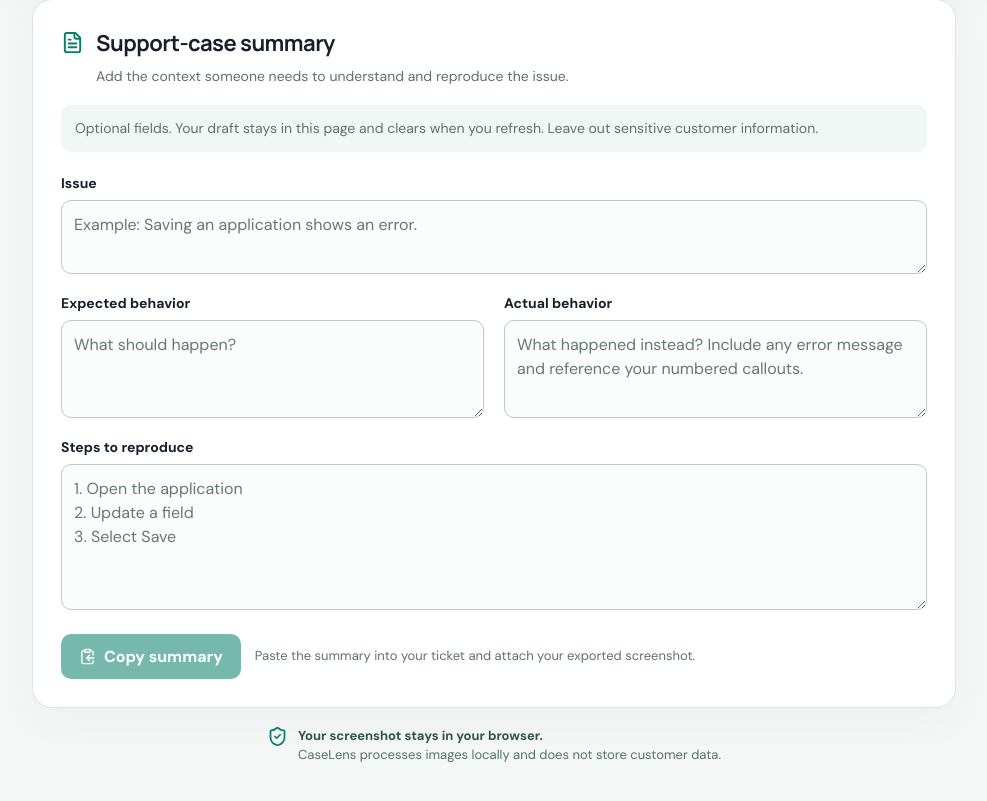
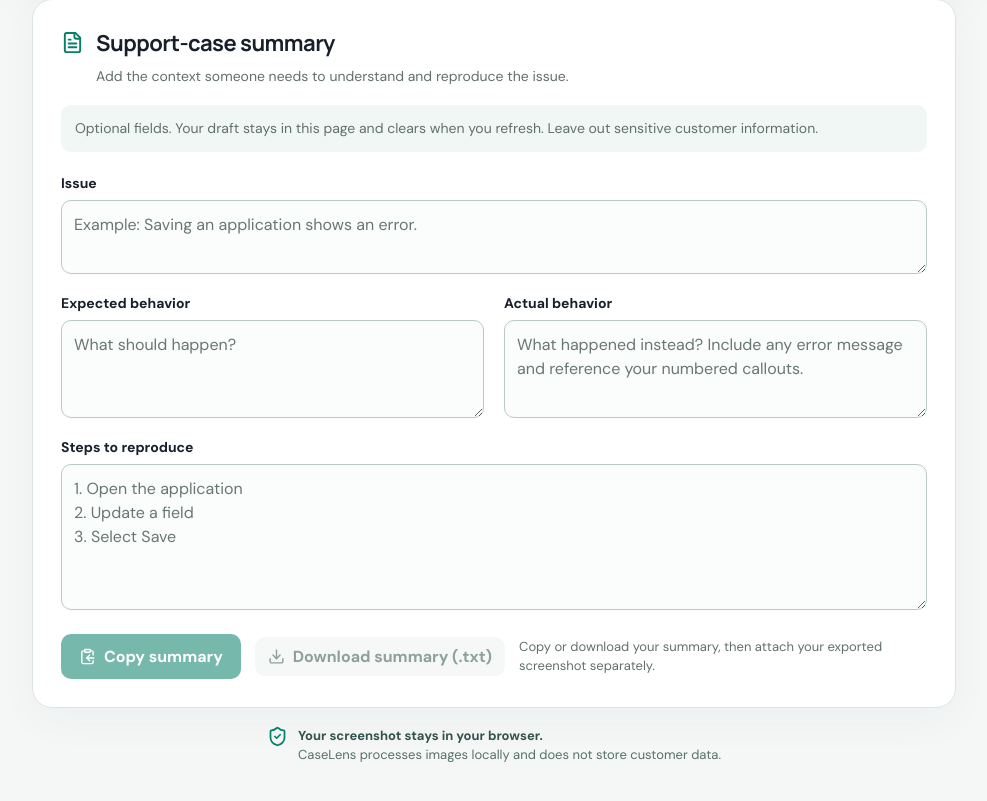
Before and after one commit to Soboscott/CaseLens, a React (Vite) app: page / in a window 1280 px wide. Shown: the part 862-1663 px from the top of the page, without its empty margins (146-1133 px from the left). Built offline with nearby package versions, Linux system fonts and the light colour scheme.

Commit message:
Add files via upload

```diff
--- a/src/SupportCaseSummary.tsx
+++ b/src/SupportCaseSummary.tsx
@@ -1,5 +1,5 @@
 import { useRef, useState } from 'react'
-import { ClipboardCopy, FileText } from 'lucide-react'
+import { ClipboardCopy, Download, FileText } from 'lucide-react'
 import './SupportCaseSummary.css'
 
 const fields = [
@@ -26,6 +26,30 @@ export default function SupportCaseSummary() {
     setValues(current => ({ ...current, [key]: value }))
     setMessage('')
     setManualCopy(false)
+  }
+
+  function downloadSummary() {
+    if (!hasContent) return
+    setMessage('')
+    let url: string | undefined
+    const link = document.createElement('a')
+    try {
+      const file = new Blob([summary], { type: 'text/plain;charset=utf-8' })
+      url = URL.createObjectURL(file)
+      link.href = url
+      link.download = 'caselens-support-summary.txt'
+      document.body.appendChild(link)
+      link.click()
+      setMessage('Download requested: caselens-support-summary.txt. Your screenshot is exported separately.')
+    } catch {
+      setMessage('The download could not start. Try Copy summary to save the text manually.')
+    } finally {
+      link.remove()
+      if (url) {
+        const downloadUrl = url
+        window.setTimeout(() => URL.revokeObjectURL(downloadUrl), 1000)
+      }
+    }
   }
 
   async function copySummary() {
@@ -69,7 +93,10 @@ export default function SupportCaseSummary() {
         <button type="button" className="primary-button" disabled={!hasContent || copying} onClick={copySummary}>
           <ClipboardCopy size={17} aria-hidden="true" /> {copying ? 'Copying…' : 'Copy summary'}
         </button>
-        <span>Paste the summary into your ticket and attach your exported screenshot.</span>
+        <button type="button" className="secondary-button" disabled={!hasContent || copying} onClick={downloadSummary}>
+          <Download size={17} aria-hidden="true" /> Download summary (.txt)
+        </button>
+        <span>Copy or download your summary, then attach your exported screenshot separately.</span>
       </div>
       <p className="case-summary-status" role="status">{message}</p>
       {manualCopy && (
```
